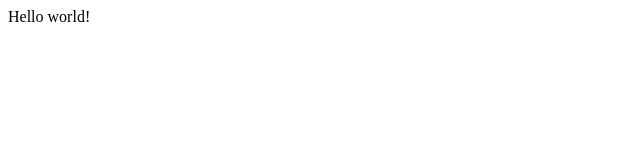
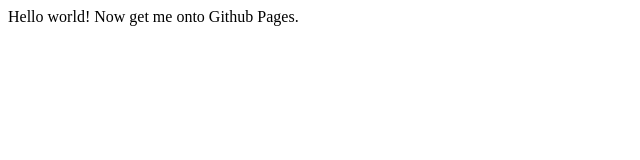
Before and after one commit to haydn5/gatsby-github-pages, a Gatsby site: page / in a window 1280 px wide. Shown: the whole page, without its empty margins (0-640 px from the left). Built offline with nearby package versions, Linux system fonts and the light colour scheme; Gatsby itself is replaced by a stand-in of ours.

Commit message:
initial push

```diff
--- a/src/pages/index.js
+++ b/src/pages/index.js
@@ -1,5 +1,5 @@
 import React from "react"
 
 export default function Home() {
-  return <div>Hello world!</div>
+  return <div>Hello world! Now get me onto Github Pages.</div>
 }
```
